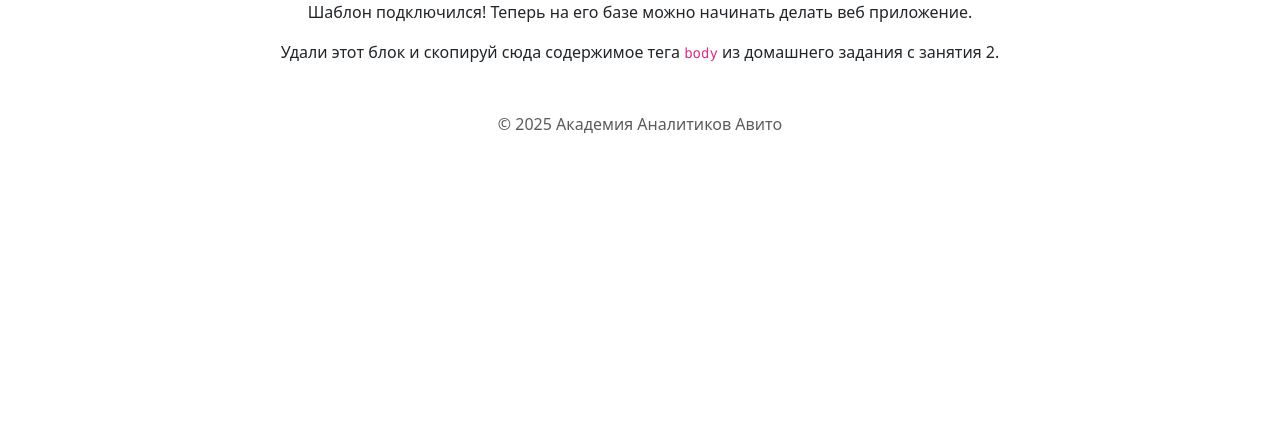
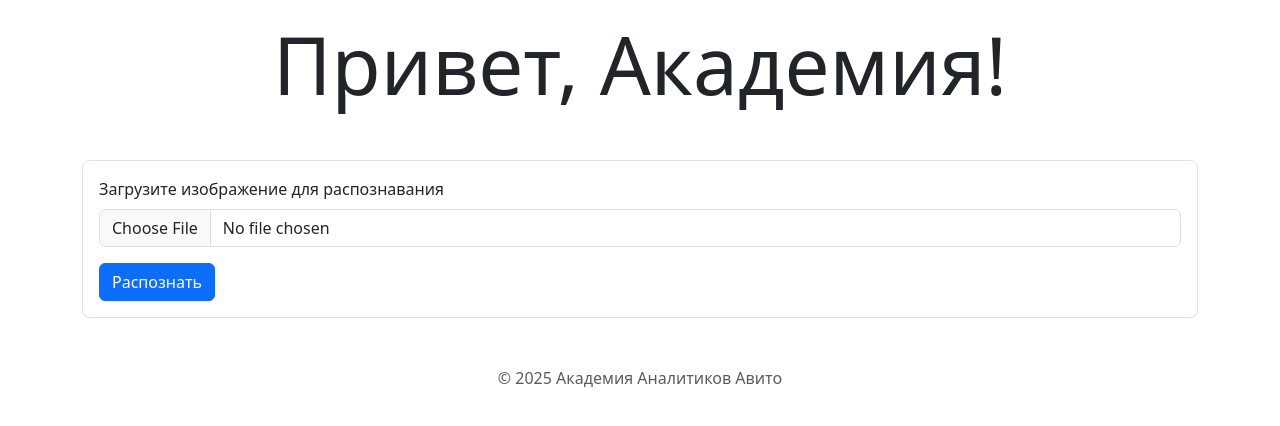
Before and after one commit to ADemkin/aaa-frontend-app, a FastAPI app: template templates/index.html in a window 1280 px wide. Shown: the part 58-484 px from the top of the page. Run offline with FastAPI, Linux system fonts and the light colour scheme; the template is opened without the code that fills it, so the values that code supplies are empty.

Commit message:
Add hw??? solution

```diff
--- a/lib/app.py
+++ b/lib/app.py
@@ -20,15 +20,17 @@ templates = Jinja2Templates(directory="templates")
 
 @app.get("/", response_class=HTMLResponse)
 def get_index(request: Request) -> Response:
-    return Response(
-        content=f"""
-            <h1>Работает!</h1>
-            <p>теперь загляни в <pre>{__name__.replace(".", "/")}.py</pre></p>
-            <!-- а этот код можно удалить -->
-        """,
-        media_type="text/html",
-    )
-    # return templates.TemplateResponse(request, "index.html")
+    # return Response(
+    #     content=f"""
+    #         <h1>Работает!</h1>
+    #         <p>теперь загляни в <pre>{__name__.replace(".", "/")}.py</pre></p>
+    #         <!-- а этот код можно удалить -->
+    #     """,
+    #     media_type="text/html",
+    # )
+    # ctx: dict= {"error": "Some message"}
+    # return templates.TemplateResponse(request, "index.html", ctx)
+    return templates.TemplateResponse(request, "index.html")
 
 
 @app.post("/", response_class=HTMLResponse)
--- a/templates/index.html
+++ b/templates/index.html
@@ -18,18 +18,73 @@
       </div>
     </nav>
 
-    <!-- этот блок можно удалять -->
-    <div class="container">
-      <p class="text-center">
-        Шаблон подключился! Теперь на его базе можно начинать делать веб
-        приложение.
-      </p>
-      <p class="text-center">
-        Удали этот блок и скопируй сюда содержимое тега <code>body</code> из
-        домашнего задания с занятия 2.
-      </p>
+    {% if not words and not error %}
+    <div class="container mt-3">
+      <h1 class="display-1 text-center">Привет, Академия!</h1>
     </div>
-    <!-- блок выше можно удалять -->
+    {% endif %}
+
+    {% if image %}
+    <div class="container text-center mt-5">
+      <img
+      class="rounded mx-auto d-block" src="{{ image }}" />
+    </div>
+    {% endif %}
+
+    {% if error %}
+    <div class="container mt-4">
+      <div class="alert alert-danger">
+       {{ error }}
+      </div>
+    </div>
+    {% endif %}
+
+    <div class="container mt-5">
+      <form
+        class="border border-1 rounded-3 p-3"
+        method="POST"
+        enctype="multipart/form-data"
+      >
+          <div class="mb-3">
+            <label for="formFile" class="form-label">Загрузите изображение для распознавания</label>
+            <input
+              class="form-control" type="file" name="file" id="formFile" />
+          </div>
+          <button type="submit" class="btn btn-primary">Распознать</button>
+        </form>
+    </div>
+
+    {% if words %}
+    <div class="container mt-3">
+      <table class="table table-striped">
+  <thead>
+    <tr>
+      <th scope="col">Слово</th>
+      <th scope="col">Точность</th>
+      <th scope="col">Изображение</th>
+    </tr>
+  </thead>
+  <tbody>
+    {% for word in words %}
+    <tr>
+      <td>{{ word.word }}</td>
+      <td
+        class="
+        {% if word.accuracy > 0.95 %}
+        table-success
+        {% elif word.accuracy > 0.85 %}
+        table-warning
+        {% elif word.accuracy < 0.5 %}
+        table-danger
+        {% endif %}"
+      >{{ "%0.2f" | format(word.accuracy * 100) }}%</td>
+      <td><img src="{{ word.image }}" /></td>
+    </tr>
+    {% endfor %}
+  </tbody>
+</table>
+    </div>
+    {% endif %}
 
     <footer class="container mt-5">
       <p class="text-center text-muted">© 2025 Академия Аналитиков Авито</p>
```
